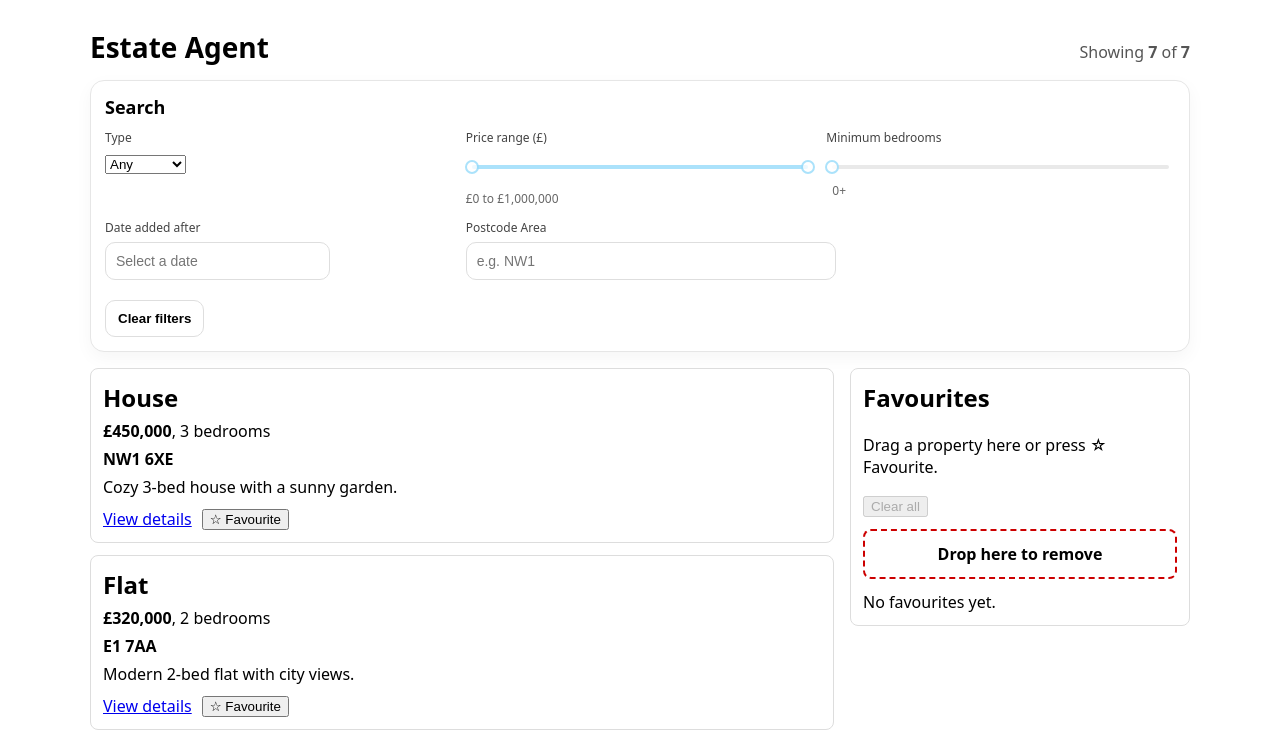
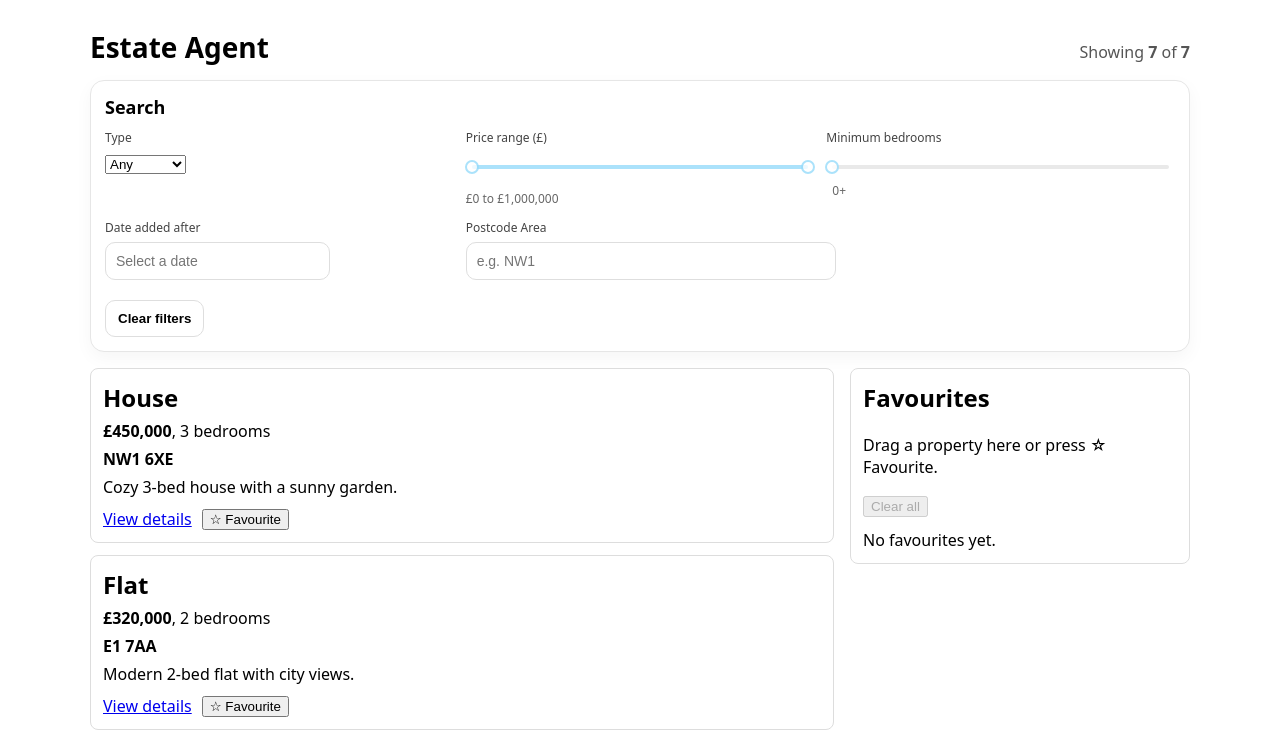
Before and after one commit to Jinaaaaks/estate-agent-spa, a React (Create React App) app: page / in a window 1280 px wide. Shown: the top 740 px of the page. Built offline with nearby package versions, Linux system fonts and the light colour scheme.

Commit message:
chore: remove broken drag-to-removew ui

```diff
--- a/src/pages/SearchPage.jsx
+++ b/src/pages/SearchPage.jsx
@@ -65,7 +65,8 @@ export default function SearchPage() {
   }
 
   function handleDragStartProperty(e, id) {
-    e.dataTransfer.setData("text/plain", id);
+    e.dataTransfer.setData("text/plain", String(id));
+    e.dataTransfer.effectAllowed= "move";
   }
 
   function handleDropAddToFavourites(e) {
@@ -181,11 +182,17 @@ export default function SearchPage() {
                 <article
                 key={p.id}
                 draggable
-                onDragStart={(e) => handleDragStartProperty(e, p.id)}
+                onDragStart={(e) => {
+                    e.dataTransfer.effectAllowed = "move";
+                    handleDragStartProperty(e, p.id);
+                }}
+
                 style={{
                     border: "1px solid #ddd",
                     borderRadius: 8,
-                    padding: 12
+                    padding: 12,
+                    userSelect: "none",
+                    cursor: "grab"
                 }}
                 >
                 <h2 style={{ margin: "0 0 6px" }}>{p.type}</h2>
@@ -239,24 +246,6 @@ export default function SearchPage() {
             Clear all
             </button>
 
-            <div
-                onDragOver={(e) => e.preventDefault()}
-                onDrop={(e) => {
-                    e.preventDefault();
-                    const id = e.dataTransfer.getData("text/plain");
-                    if (id) removeFavourite(id);
-                }}
-                style={{
-                    marginTop: 12,
-                    padding: 12,
-                    border: "2px dashed #cc0000",
-                    borderRadius: 8,
-                    textAlign: "center",
-                    fontWeight: "bold"
-                }}
-                >
-                Drop here to remove
-            </div>
 
             <div style={{ marginTop: 12, display: "grid", gap: 10 }}>
             {favouriteProperties.length === 0 ? (
@@ -266,12 +255,11 @@ export default function SearchPage() {
                 <div
                     key={p.id}
                     draggable
-                    onDragStart={(e) => e.dataTransfer.setData("text/plain", p.id)}
+                    onDragStart={(e) => handleDragStartFavourite(e, p.id)}
                     style={{
                     border: "1px solid #eee",
                     borderRadius: 8,
                     padding: 10,
-                    cursor: "grab"
                     }}
                 >
                     <strong>{p.type}</strong>
```
